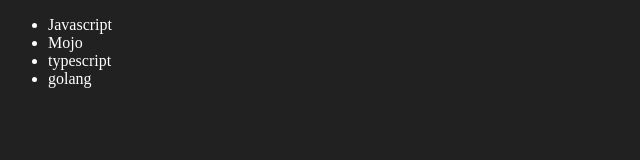
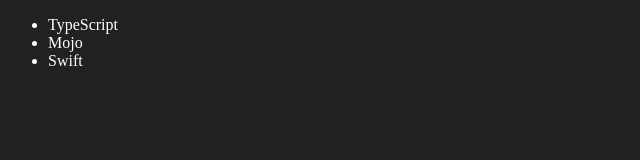
Before and after one commit to Harsha-ak23/Javascript, a plain HTML site: page 04_DOM/four.html in a window 1280 px wide. Shown: the whole page, without its empty margins (0-640 px from the left). Drawn offline with Linux system fonts and the light colour scheme.

Commit message:
edit and remove element using dom

```diff
--- a/04_DOM/four.html
+++ b/04_DOM/four.html
@@ -35,5 +35,20 @@
     newli.textContent = "Mojo"
     secondLang.replaceWith(newli);
 
+    //edit
+    const fristLng = document.querySelector("li");
+    const newlist2 = document.createElement('li');
+    newlist2.textContent = "TypeScript"
+    fristLng.replaceWith(newlist2);
+
+    // edit
+
+    const thirdLang = document.querySelector('li:nth-child(3)');
+    thirdLang.outerHTML = '<li>Swift</li>';
+
+
+    //remove
+    const lastLang = document.querySelector('li:last-child');
+    lastLang.remove();
 </script>
 </html>
```
